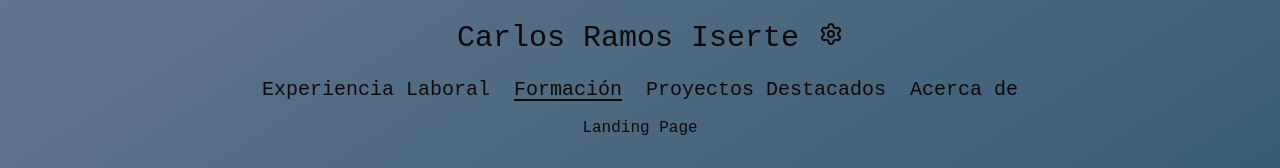
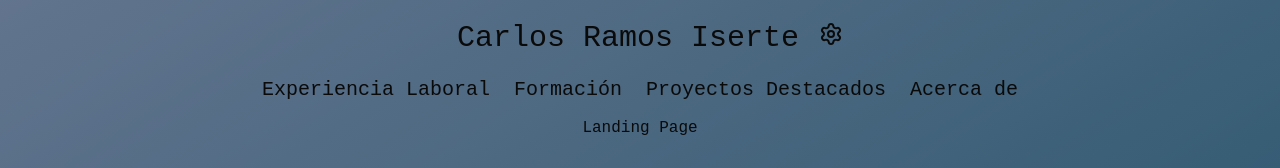
Before and after one commit to CarlosRamosDeveloper/portfolio, a React (Vite) app: page / in a window 1280 px wide. Shown: the top 168 px of the page. Built offline with nearby package versions, Linux system fonts and the light colour scheme.

Commit message:
Implemented education page at navbar

```diff
--- a/src/portfolio/components/PortfolioNavBar.tsx
+++ b/src/portfolio/components/PortfolioNavBar.tsx
@@ -7,7 +7,7 @@ export const PortfolioNavBar = () => {
         <NavigateButton path="experience" label="Experiencia Laboral" />
       </div>
       <div>
-        <NavigateButton path="/" label="Formación" />
+        <NavigateButton path="/education" label="Formación" />
       </div>
       <div>
         <NavigateButton path="featured" label="Proyectos Destacados" />
--- /dev/null
+++ b/src/portfolio/pages/education/EducationPage.tsx
@@ -0,0 +1,3 @@
+export const EducationPage = () => {
+  return <div>EducationPage</div>;
+};
--- a/src/router/app.router.tsx
+++ b/src/router/app.router.tsx
@@ -7,6 +7,7 @@ import {
   LandingPage,
   ProjectsPage,
 } from '@/portfolio/pages';
+import { EducationPage } from '@/portfolio/pages/education/EducationPage';
 
 export const appRouter = createBrowserRouter([
   {
@@ -29,6 +30,10 @@ export const appRouter = createBrowserRouter([
         path: '/experience',
         element: <ExperiencePage />,
       },
+      {
+        path: '/education',
+        element: <EducationPage />,
+      },
     ],
   },
 ]);
```
